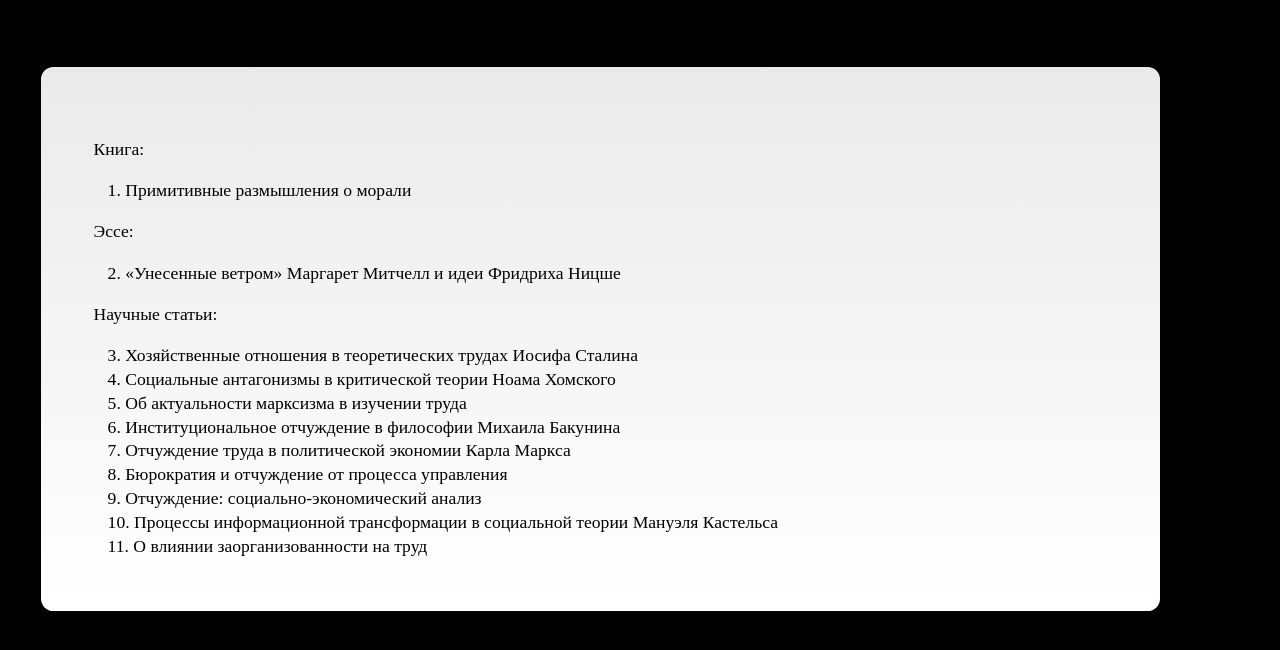
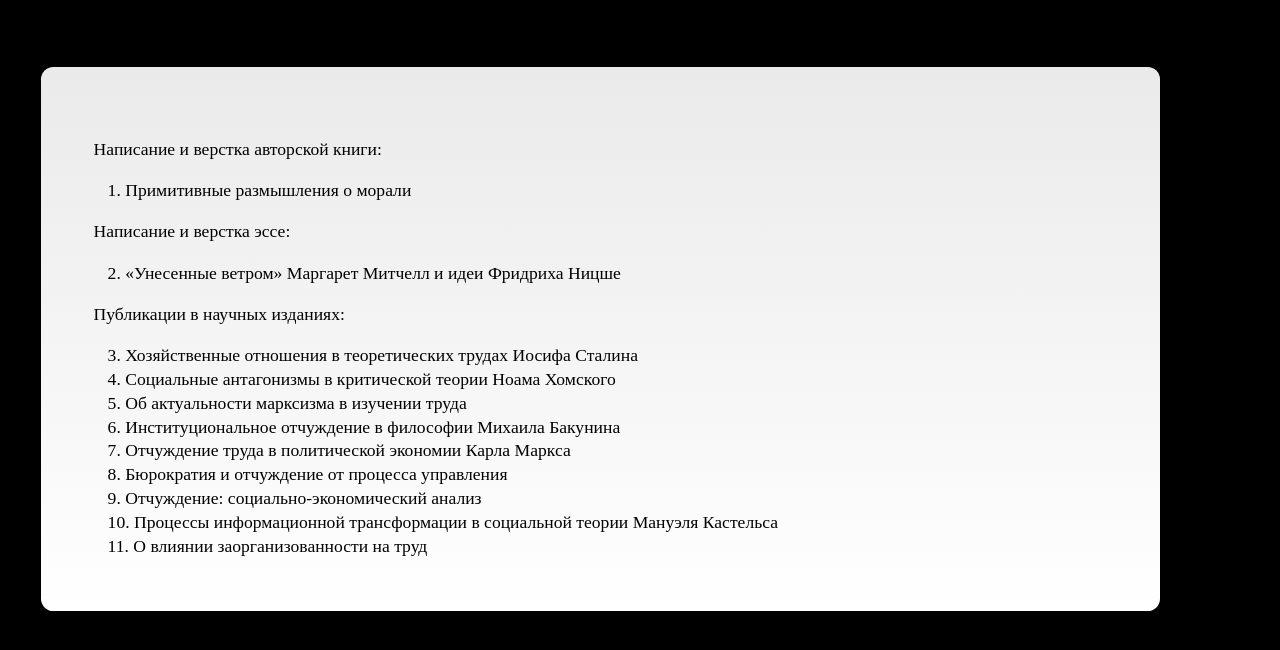
Before and after one commit to jessevirgin/literature, a plain HTML site: page index.html in a window 1280 px wide. Drawn offline with Linux system fonts and the light colour scheme.

Commit message:
Update index.html

```diff
--- a/index.html
+++ b/index.html
@@ -10,15 +10,15 @@
 <body>
     <div class="container">
         <div class="section">
-            <p>Книга:</p>
+            <p>Написание и верстка авторской книги:</p>
             <a href="https://drive.google.com/file/d/1wyjePNPnxnaSqQUinzsCoXUu7dOHdr6W/view?usp=sharing">
                 Примитивные размышления о морали
             </a> <br />
-            <p>Эссе:</p>
+            <p>Написание и верстка эссе:</p>
             <a href="https://drive.google.com/file/d/1TqGfez_eD51xwOM5MQl1jGVO0QEIFlUx/view?usp=sharing">
                 «Унесенные ветром» Маргарет Митчелл и идеи Фридриха Ницше
             </a> <br />
-            <p>Научные статьи:</p>
+            <p>Публикации в научных изданиях:</p>
             <a href="https://drive.google.com/file/d/1voXTrS173tFnCIZF0eK8EJK9d4Tj3c55/view?usp=sharing">
                 Хозяйственные отношения в теоретических трудах Иосифа Сталина
             </a> <br />
```
